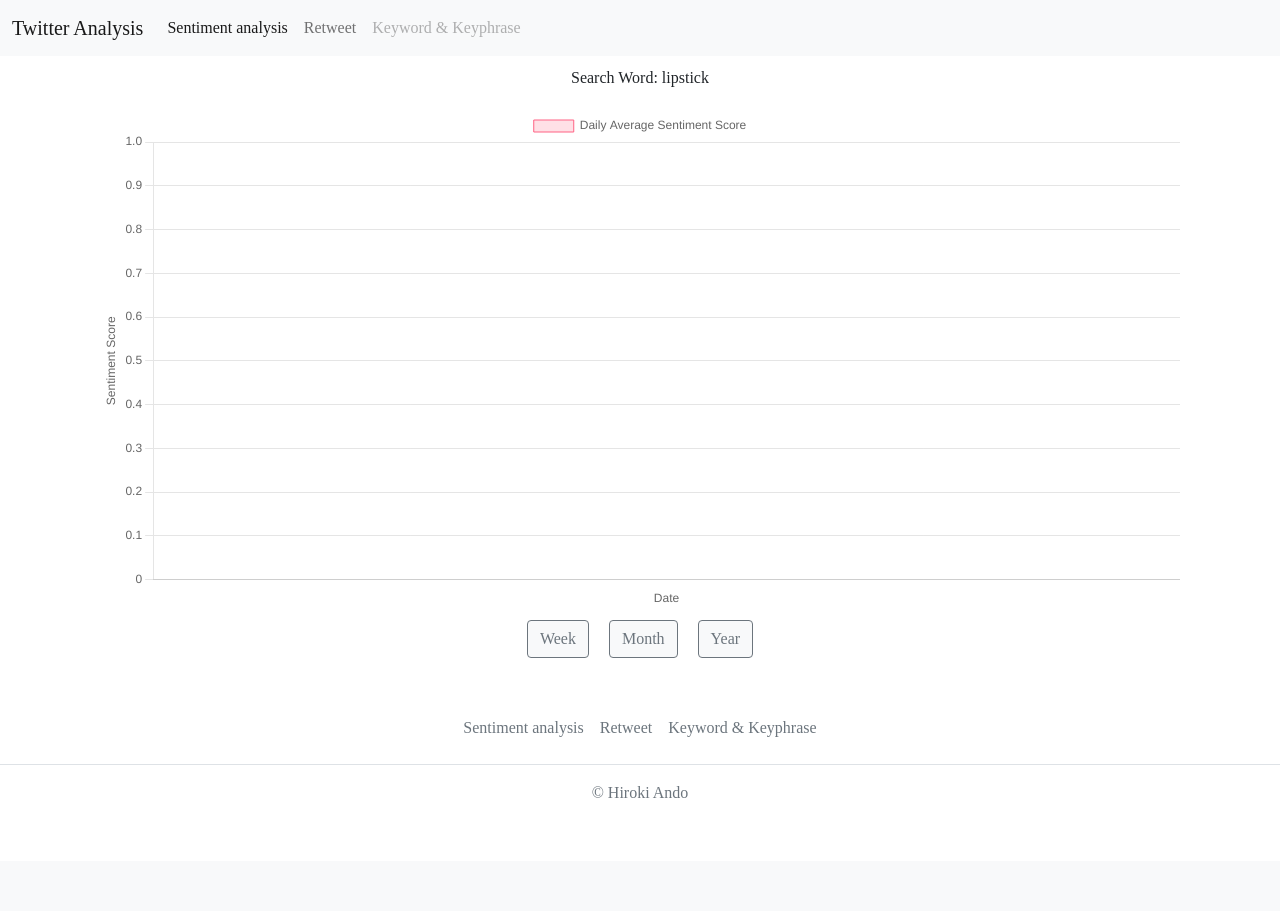
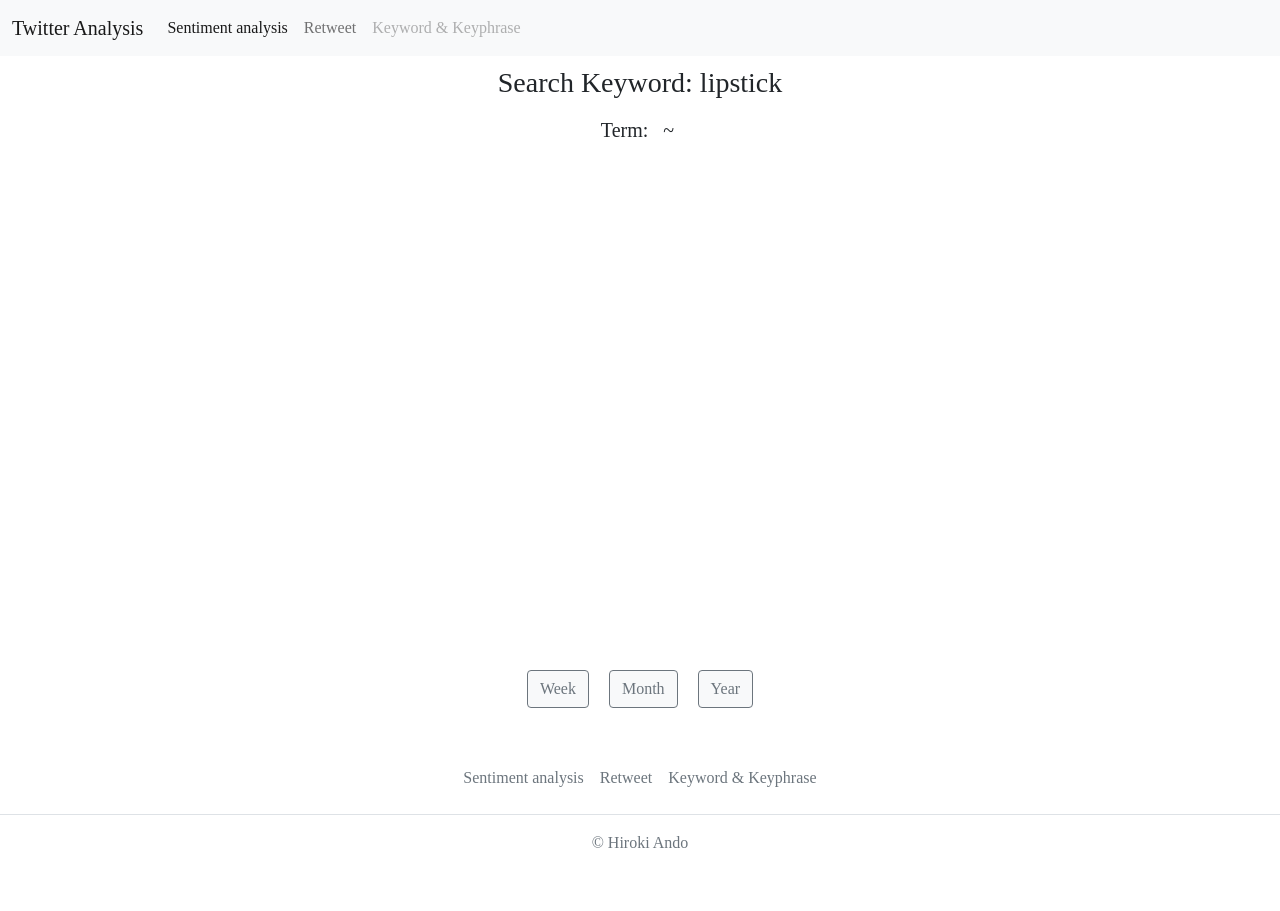
Before and after one commit to nz-programming/sentiment_analysis_app, a Django app: template tanalysis/templates/twitter_analysis/index.html in a window 1280 px wide. Before the commit the page ends 798 px from the top, so only its background shows below. Run offline with Django 4.2, Linux system fonts and the light colour scheme; the template is opened without the code that fills it: most values are stand-ins (such as "Sample title", 1, 10 or a date in 2020); a map, chart or similar area stays blank; parts of the project's set-up code (start-up, migrations or seed data) failed here and were passed over.

Commit message:
add Term on html

```diff
--- a/tanalysis/static/twitter_analysis/css/style.css
+++ b/tanalysis/static/twitter_analysis/css/style.css
@@ -7,17 +7,24 @@
 }
 
 .serch_word_wrap{
-    display: flex;
-    justify-content: center;
     padding: 10px 0;
 }
 
+/* analysis */
 .contents_container{
     height: auto;
 }
 
-.search_word{
-    margin: 0;
+.term{
+    margin-right: 10px;
+}
+
+.term_start{
+    margin-right: 5px;
+}
+
+.term_end{
+    margin-left: 5px;
 }
 
 .canvas-container{
@@ -25,11 +32,6 @@
     height: 500px;
     overflow: hidden;
     margin:10px 100px 0px 100px;
-}
-
-.button_container{
-    display: flex;
-    justify-content: center;
 }
 
 button{
@@ -41,7 +43,6 @@
     margin-bottom:10px;
 }
 
-
 [class*="_icon_"]{
     width: 75px;
     height: 75px;
--- a/tanalysis/static/twitter_analysis/js/chart.js
+++ b/tanalysis/static/twitter_analysis/js/chart.js
@@ -1,5 +1,13 @@
 const create_date =  dataset["create_date"];
 const sentiment_score = dataset["average_polality"];
+
+console.log(typeof(create_date))
+console.log(create_date)
+
+const term_start =  document.querySelector(`.term_start`);
+term_start.innerText = create_date[0];
+const term_end =  document.querySelector(`.term_end`);
+term_end.innerText = create_date[create_date.length - 1];
 
 // chart with chart.js
 var context = document.getElementById("myChart");
--- a/tanalysis/templates/twitter_analysis/chart/chart.html
+++ b/tanalysis/templates/twitter_analysis/chart/chart.html
@@ -1,3 +1,10 @@
+<div class="term_container d-flex justify-content-center">
+    <div class="term h5">Term:</div>
+    <div class="term_start h5"></div>
+    <span class="h5">~</span>
+    <div class="term_end h5"></div>
+</div>
+
 <div class="canvas-container">
     <canvas id="myChart"></canvas>
 </div>
--- a/tanalysis/templates/twitter_analysis/index.html
+++ b/tanalysis/templates/twitter_analysis/index.html
@@ -28,8 +28,8 @@
 
         <!-- contents -->
         <div class="contents_container">
-            <div class="serch_word_wrap">
-                <p class="search_word">Search Word: lipstick</p>
+            <div class="serch_word_wrap d-flex justify-content-center">
+                <p class="h3">Search Keyword: lipstick</p>
             </div>
 
             <!-- analysis -->
@@ -42,7 +42,7 @@
         </div>
 
         <!-- button -->
-        <div class="button_container">
+        <div class="d-flex justify-content-center">
             <form action="http://127.0.0.1:8000/twitter_analysis/week" method="get">
                 <button type="submit" name="week_button" class="btn btn-outline-secondary btn-light text-muted border-secondary">Week</button>
             </form>
```
